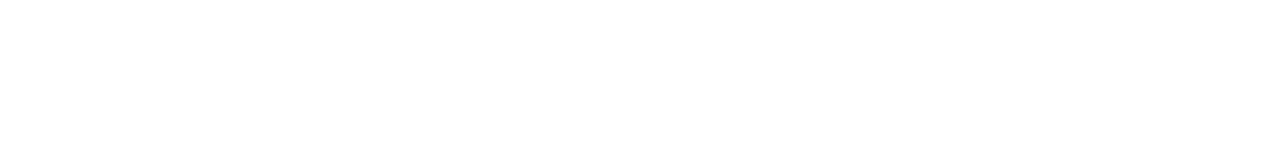
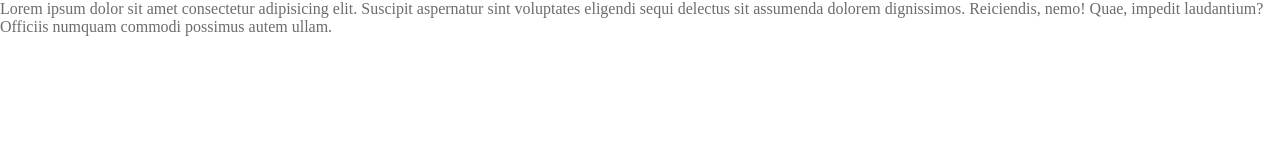
Before and after one commit to gabezinxd/Project-Travelgram, a plain HTML site: page index.html in a window 1280 px wide. Drawn offline with Linux system fonts and the light colour scheme.

Commit message:
initial style guide

```diff
--- a/index.html
+++ b/index.html
@@ -7,8 +7,8 @@
   <link rel="stylesheet" href="styles/index.css">
 </head>
 <body>
-
-
-
+  <p>
+    Lorem ipsum dolor sit amet consectetur adipisicing elit. Suscipit aspernatur sint voluptates eligendi sequi delectus sit assumenda dolorem dignissimos. Reiciendis, nemo! Quae, impedit laudantium? Officiis numquam commodi possimus autem ullam.
+  </p>
 </body>
 </html>
--- a/styles/global.css
+++ b/styles/global.css
@@ -3,3 +3,18 @@
   padding: 0;
   box-sizing: border-box;
 }
+
+:root {
+  --brand-color: #EF5F4C;
+  --background-color: #FFFFFF;
+  --surface-color: #F5F5F5;
+  --skeleton-color: #D9D9D9;
+  --shape-transparency: #ffffff8f;
+  --text-color-primary: #313131;
+  --text-color-secundary: #6C6C6C;
+}
+
+body {
+  color: var(--text-color-secundary);
+  background-color: var(--background-color);
+}
```
Also changed, not shown: assets/AirplaneTilt.svg (added), assets/Image.svg (added), assets/Image01.png (added), assets/Image02.png (added), assets/Image03.png (added), assets/Image04.png (added), assets/Image05.png (added), assets/Image06.png (added), assets/Image07.png (added), assets/Image08.png (added), assets/Image09.png (added), assets/Image10.png (added), assets/Image11.png (added), assets/Logo.svg (added), 2 more files, 1 other file.
